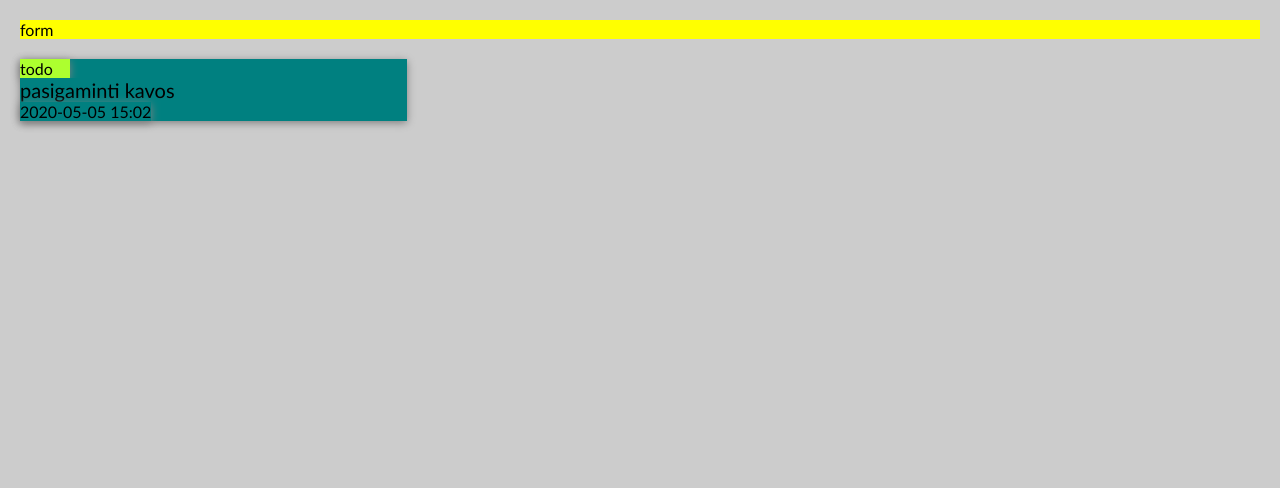
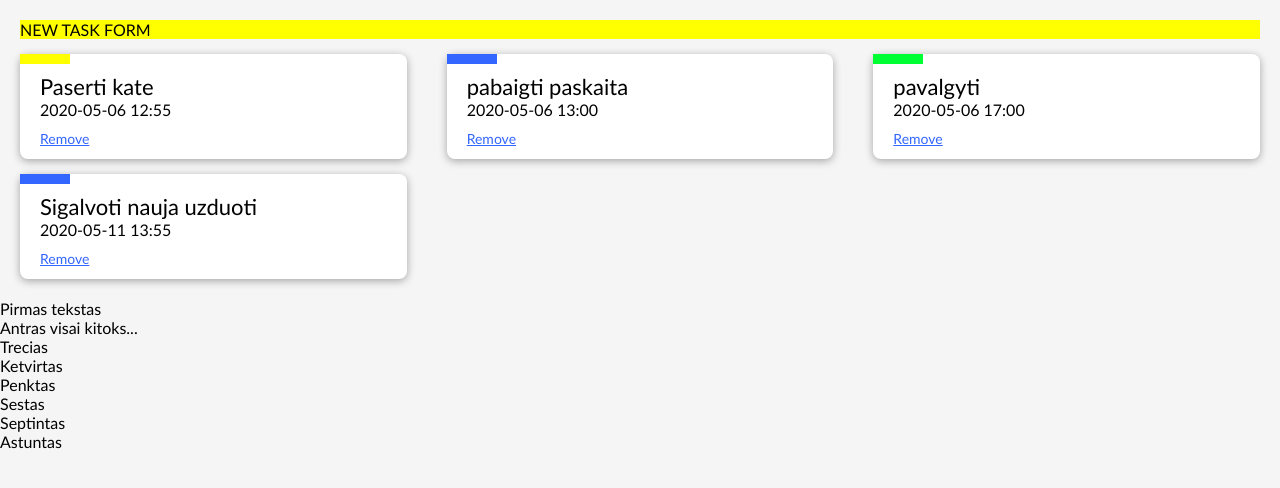
Before and after one commit to TomasDaugela/10-todo, a plain HTML site: page index.html in a window 1280 px wide. Drawn offline with Linux system fonts and the light colour scheme.

Commit message:
perziureti ir ismokti

```diff
--- a/css/todo.css
+++ b/css/todo.css
@@ -5,80 +5,98 @@ padding: 0;
     vertical-align: top;
     box-sizing: border-box;
     font-family: 'Gill Sans', 'Gill Sans MT', Calibri, 'Trebuchet MS', sans-serif;
-word-break: break-all;
 }
+
 body {
-    background-color: rgb(204, 204, 204);
+    background-color: #f5f5f5;
 }
 
 .container {
     display: grid;
     grid-template-columns: 1fr;
-    grid-template-areas: "form" ".";
+    grid-template-areas:
+        "newTodo"
+        ".";
     width: 100%;
     padding: 20px;
-    row-gap: 20px;
-    column-gap: 40px;
+    gap: 15px 40px;
 }
     .container > .form {
         display: inline-block;
-        grid-area: form;
+        grid-area: newTodo;
         background-color: yellow;
     }
     .container > .item {
-
         display: inline-block;
-            background-color: teal;
-            box-shadow: 0 2px 8px gray;
+        padding: 20px 20px 10px;
+        background-color: #fff;
+        border-radius: 8px;
+        box-shadow: 0 2px 8px #0005;
+        position: relative;
+    }
+        .container > .item > .status {
+            display: inline-block;
+            position: absolute;
+            top: 0;
+            left: 0;
+            width: 50px;
+            height: 10px;
+            background-color: #ccc;
+        }
+            .container > .item > .status.todo {
+                background-color: yellow;
+            }
+            .container > .item > .status.in-progress {
+                background-color: #36f;
+            }
+            .container > .item > .status.done {
+                background-color: #0f3;
+            }
+        .container > .item > .description {
+            display: inline-block;
+            width: 100%;
+            font-size: 22px;
+            line-height: 26px;
         }
         .container > .item > .deadline {
-
             display: inline-block;
-            background-color: teal;
-            box-shadow: 0 2px 8px gray;
+            width: 100%;
         }
-        .container > .item > .status{
-
+        .container > .item > .actions {
             display: inline-block;
-            background-color: teal;
-            box-shadow: 0 2px 8px gray;
-            width: 50px;
+            width: 100%;
         }
-        .container > .item > .status.todo{
-
-            background-color: greenyellow;
-        }
-        .container > .item > .status.in-progress{
-
-            background-color: #cdd8bd;
-        }
-        .container > .item > .status.done{
-
-            background-color: rgb(72, 112, 12);
-        }
-        .container > .item > .description{
-
+            .item > .actions > .action {
                 display: inline-block;
-            background-color: teal;
-            width: 100%;
-            font-size: 20px;
+                margin: 10px 10px 0 0;
+                color: #36f;
+                font-size: 14px;
+                line-height: 20px;
+                text-decoration: underline;
+                cursor: pointer;
             }
 
 @media ( min-width: 500px ) {
     .container {
         grid-template-columns: 1fr 1fr;
-        grid-template-areas: "form form" ". .";
+        grid-template-areas:
+            "newTodo newTodo"
+            ". .";
     }
 }
-@media ( min-width: 800px ) {
+@media ( min-width: 900px ) {
     .container {
         grid-template-columns: 1fr 1fr 1fr;
-        grid-template-areas: "form form form" ". . .";
+        grid-template-areas:
+            "newTodo newTodo newTodo"
+            ". . .";
     }
 }
 @media ( min-width: 1300px ) {
     .container {
         grid-template-columns: 1fr 1fr 1fr 1fr;
-        grid-template-areas: "form form form form" ". . . .";
+        grid-template-areas:
+            "newTodo newTodo newTodo newTodo"
+            ". . . .";
     }
 }
--- a/index.html
+++ b/index.html
@@ -4,20 +4,25 @@
     <meta charset="UTF-8">
     <meta name="viewport" content="width=device-width, initial-scale=1.0">
     <title>TODO</title>
-    <link rel='stylesheet' href="./css/todo.css">
+    <link rel="stylesheet" href="./css/todo.css">
 </head>
 <body>
-    <div id="todo" class='container'>
+    <div id="todo" class="container">
+        <form class="form">
+            NEW TASK FORM
+        </form>
+    </div>
+    <div class="btn" data-number="1" data-color="red">Pirmas tekstas</div>
+    <div class="btn" data-number="2" data-color="blue">Antras visai kitoks...</div>
+    <div class="btn" data-number="3">Trecias</div>
+    <div class="btn" data-number="4">Ketvirtas</div>
+    <div class="btn" data-number="5">Penktas</div>
+    <div class="btn" data-number="6">Sestas</div>
+    <div class="btn" data-number="7">Septintas</div>
+    <div class="btn" data-number="8">Astuntas</div>
 
-        <form class='form' action="">
-            form
-        </form>
-        <div class="item">
-            <div class="status todo">todo</div>
-            <p class='description'>pasigaminti kavos</p>
-            <div class="deadline">2020-05-05 15:02</div>
-        </div>
-    </div>
+    <script src="./js/events-for-loop.js"></script>
+    <script src="./js/data/todos.js"></script>
     <script src="./js/todo.js"></script>
 </body>
 </html>
--- /dev/null
+++ b/js/data/todos.js
@@ -0,0 +1,26 @@
+let todo_list = [
+    {
+        description: 'Paserti kate',
+        created_on: '2020-05-05 15:01',
+        deadline: '2020-05-06 12:55',
+        status: 'todo'
+    },
+    {
+        description: 'pabaigti paskaita',
+        created_on: '2020-05-05 15:02',
+        deadline: '2020-05-06 13:00',
+        status: 'in-progress'
+    },
+    {
+        description: 'pavalgyti',
+        created_on: '2020-05-05 15:03',
+        deadline: '2020-05-06 17:00',
+        status: 'done'
+    },
+    {
+        description: 'Sigalvoti nauja uzduoti',
+        created_on: '2020-05-07 14:30',
+        deadline: '2020-05-11 13:55',
+        status: 'in-progress'
+    }
+];
--- /dev/null
+++ b/js/events-for-loop.js
@@ -0,0 +1,26 @@
+"use strict";
+
+// 1.
+const mygtukai = document.querySelectorAll('.btn');
+
+// 2.
+for ( let k=0; k<mygtukai.length; k++ ) {
+    mygtukai[k].addEventListener('click', paspaudimas);
+}
+
+// 3.
+let paspaudimuKiekis = Array(mygtukai.length).fill(0);
+
+function paspaudimas( event ) {
+    const paspaustasElementas = event.target;
+    const duomenys = paspaustasElementas.dataset;
+    const index = parseInt(duomenys.number);
+
+    paspaudimuKiekis[index - 1]++;
+    console.log(paspaudimuKiekis);
+
+    return console.log(`Paspaustas ${index}: ${paspaudimuKiekis[index - 1]} kartu.`);
+}
+
+
+console.log(paspaudimuKiekis);
--- a/js/todo.js
+++ b/js/todo.js
@@ -1,102 +1,24 @@
-'use strict';
+"use strict";
 
-/* Todo
+// render TODO list items
+function renderList( list ) {
+    const listPlace = document.querySelector('.container');
+    let HTML = '';
 
--description
--creaded_on
--deadline
--status: todo, in progress, done
-*/
+    for ( let i=0; i<list.length; i++ ) {
+        const todoItem = list[i];
+        HTML += `
+            <div class="item">
+                <div class="status ${todoItem.status}"></div>
+                <p class="description">${todoItem.description}</p>
+                <div class="deadline">${todoItem.deadline}</div>
+                <div class="actions">
+                    <div class="action remove">Remove</div>
+                </div>
+            </div>`;
+    }
 
-let todo_list = [
-    {
-    description: "Pasigaminti kavos",
-    creaded_on: "2020-05-05 15:01",
-    deadline: "2020-05-05 15:02",
-    status: "todo"
-},
-{
-    description: "Pasigamintis kavos",
-    creaded_on: "2020-05-05 15:01",
-    deadline: "2020-05-05 15:02",
-    status: "todo"
-},
-{
-    description: "Pasigaminti kavos",
-    creaded_on: "2020-05-05 15:01",
-    deadline: "2020-05-05 15:02",
-    status: "todo"
-}
-];
-
-
-
-
-for (let i=0; i<todo_list.length; i++){
-
-    const todo = todo_list[i];
-
-    const sentence=`darbas kuri reikia padaryti yra ${todo.description} ir ji reikia atlikti iki ${todo.deadline} siuo metu yra busnoje "${todo.status}"`;
-    console.log(sentence);
-
+    return listPlace.innerHTML += HTML;
 }
 
-
-// const people = [
-//     {
-//         name: 'jonas',
-//         age: 25,
-//         alive: true
-//     },
-//     {
-//         name: 'dzeimis',
-//         age: 4,
-//         alive: true
-//     },
-//     {
-//         name: 'chakas',
-//         age: 21,
-//         alive: true
-//     },
-//     {
-//         name: 'bobas',
-//         age: 55,
-//         alive: false
-//     }
-// ]
-
-// for (let i=0; i<people.length; i++) {
-//     const person = people[i];
-
-//     if (person.alive) {
-//         console.log(`${person.name}is alive`);
-
-//     }else {
-//         console.log(`${person.name}is dead`);
-
-//     }
-//     console.log(`${person.name} is ${person.age}`);
-
-// }
-
-
-
-//     ['Pasigaminti kavos','2020-05-05 15:01','2020-05-06 12:00','todo'],
-//     ['paglostyti kate','2020-05-05 15:02','2020-05-06 12:50','todo'],
-//     ['pavalgyti','2020-05-05 15:02','2020-05-05 19:00','todo']
-// ];
-
-// const obj = {
-//     description: "Pasigaminti kavos",
-//     creaded_on: "2020-05-05 15:01",
-//     deadline: "2020-05-05 15:02",
-//     status: "todo"
-// }
-
-// console.log(todo_list);
-// console.log(obj);
-
-// console.log('Obj description:', obj['description']);
-// console.log('Obj description:', obj.description);
-// console.log('Obj deadline:', obj['deadline']);
-// console.log('Obj deadline:', obj.deadline);
+renderList(todo_list);
```
Also changed, not shown: js/events.js (added, +29 -0 lines). Lines whose indentation alone changed are shown as unchanged.
